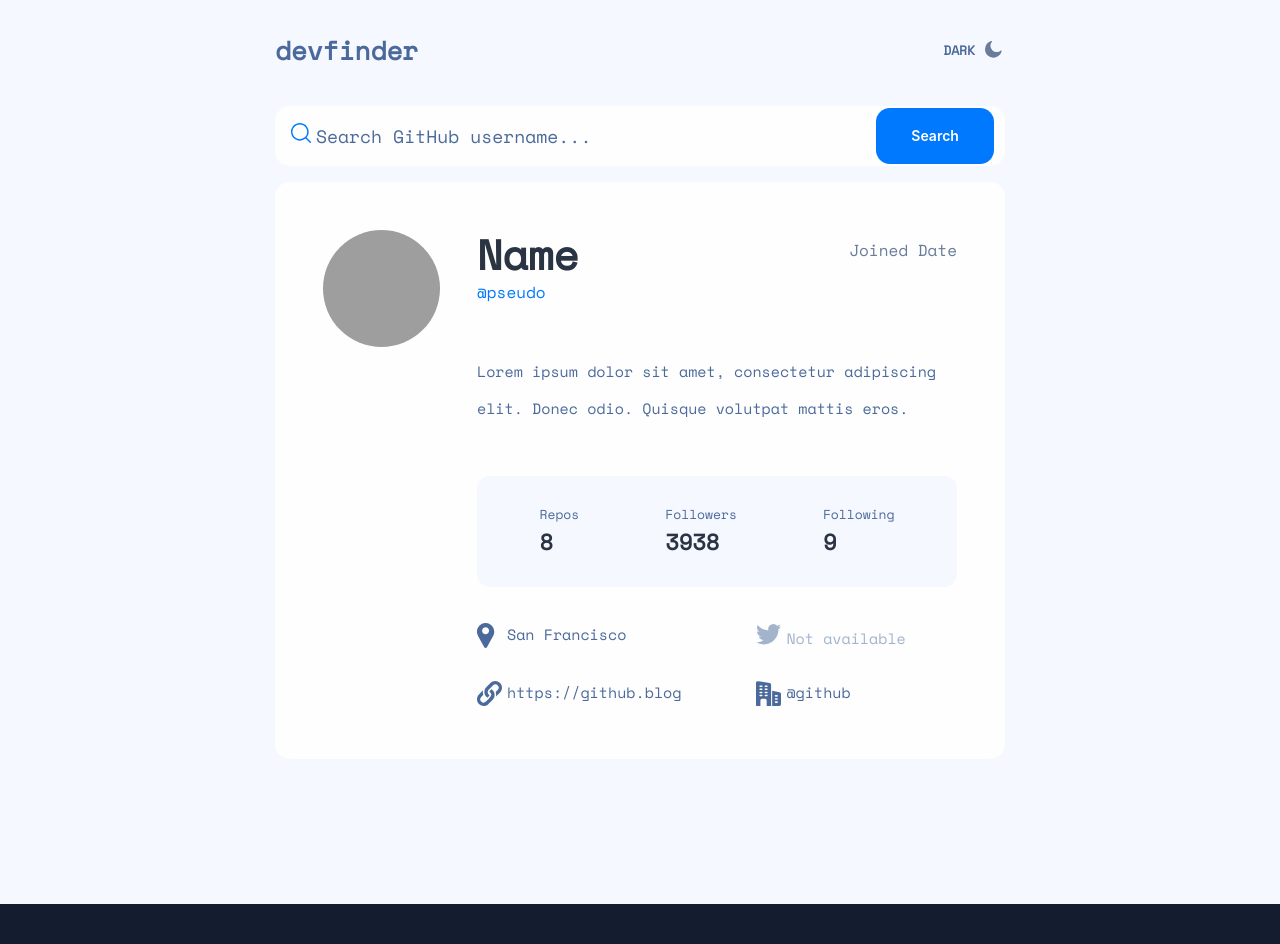
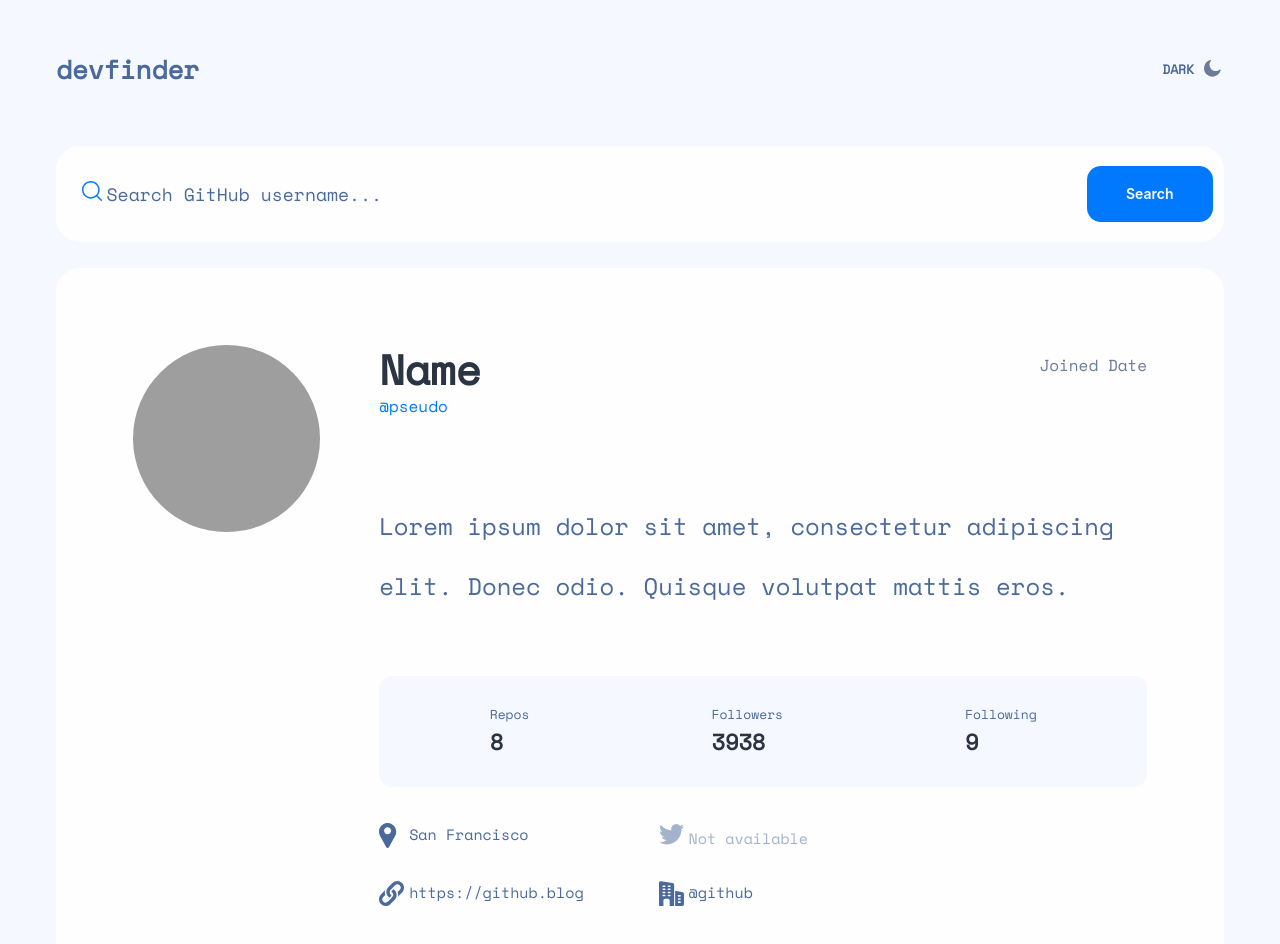
Before and after one commit to dreyzu/devfinder, a React (Vite) app: page / in a window 1280 px wide. Shown: the top 944 px of the page. Before the commit the page ends 904 px from the top, so only its background shows below. Built offline with nearby package versions, Linux system fonts and the light colour scheme; grey boxes are pictures that could not be loaded.

Commit message:
change font size of root

```diff
--- a/src/App.css
+++ b/src/App.css
@@ -1,9 +1,9 @@
+:root {
+    font-size: 62.5%;
+}
+
 body {
     background: #141d2f !important;
     overflow-x: hidden;
+    font-size: 1.6rem;
 }
-
-html {
-    /* 16px */
-    font-size: 62.5%;
-}
```
